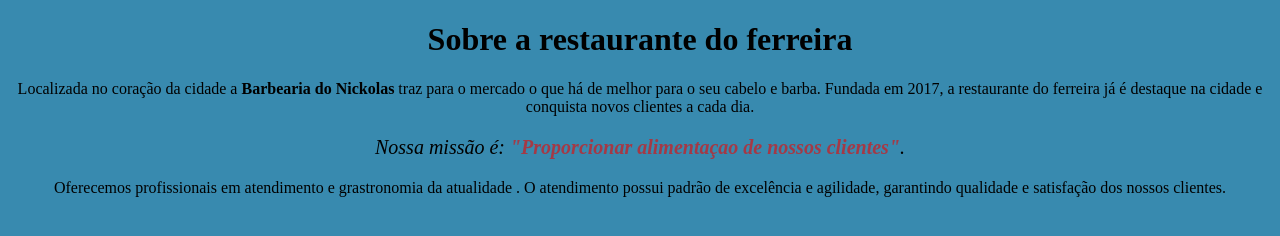
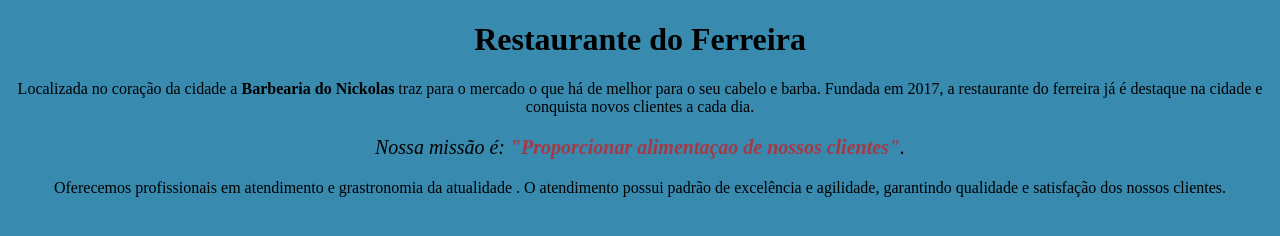
Before and after one commit to nickolasvtru/nickolastru, a plain HTML site: page index.html in a window 1280 px wide. Drawn offline with Linux system fonts and the light colour scheme.

Commit message:
nbfglkjngt

```diff
--- a/index.html
+++ b/index.html
@@ -7,7 +7,7 @@
     </head>
 
     <body>
-        <h1 style="text-align: center">Sobre a  restaurante do ferreira</h1>
+        <h1 style="text-align: center"> Restaurante do Ferreira</h1>
 
         <p>Localizada no coração da cidade a <strong>Barbearia do Nickolas</strong> traz para o mercado o que há de melhor para o seu cabelo e barba.
         Fundada em 2017, a restaurante do ferreira já é destaque na cidade e conquista novos clientes a cada dia.</p>
```
